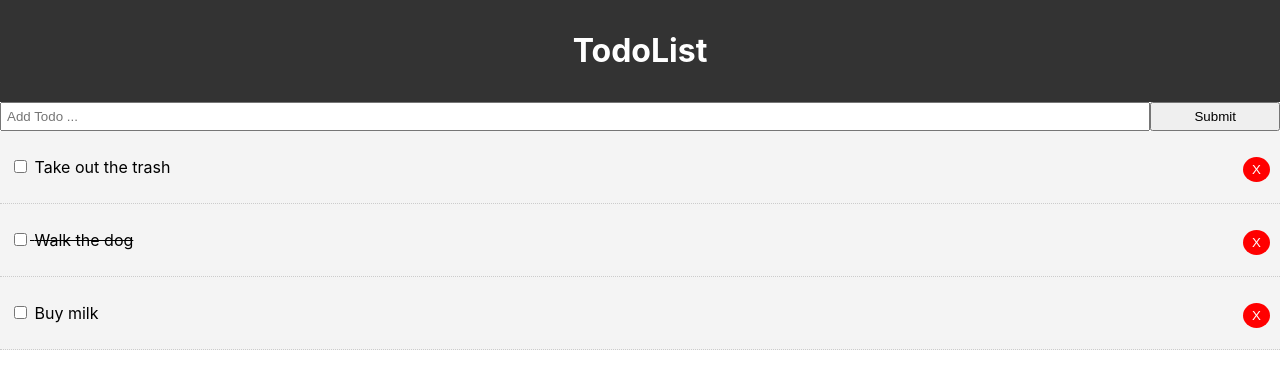
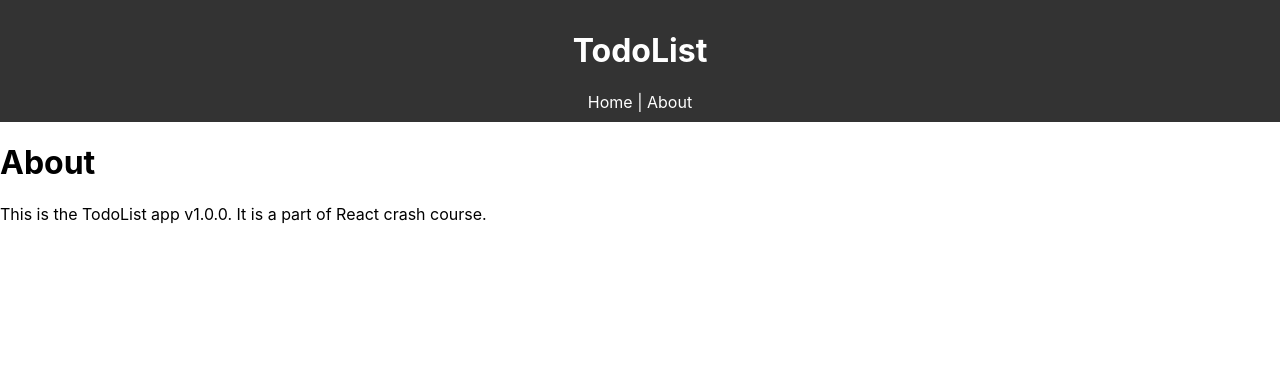
Before and after one commit to arsts/to-do-app, a React (Create React App) app: page /about in a window 1280 px wide. Shown: the top 366 px of the page. Built offline with nearby package versions, Linux system fonts and the light colour scheme.

Commit message:
Added react-router

```diff
--- a/package.json
+++ b/package.json
@@ -5,6 +5,7 @@
   "dependencies": {
     "react": "^16.8.6",
     "react-dom": "^16.8.6",
+    "react-router-dom": "^5.0.0",
     "react-scripts": "3.0.0",
     "uuid": "^3.3.2"
   },
--- a/src/App.js
+++ b/src/App.js
@@ -1,23 +1,26 @@
 import React, { Component } from 'react';
+import { BrowserRouter as Router, Route } from 'react-router-dom';
 import Todos from './components/Todos/Todos'
 import Header from './components/Layout/Header';
 import AddTodo from './components/AddTodo/AddTodo';
+import About from './components/Pages/About';
+import uuid from 'uuid';
 
 class App extends Component {
   state= {
     todos: [
       {
-        id: 1,
+        id: uuid.v4(),
         title: 'Take out the trash',
         completed: false
       },
       {
-        id: 2,
+        id: uuid.v4(),
         title: 'Walk the dog',
         completed: true
       },
       {
-        id: 3,
+        id: uuid.v4(),
         title: 'Buy milk',
         completed: false
       }
@@ -45,7 +48,7 @@
   // Add Todo
   addTodo = (title) => {
     const newTodo = {
-      id:4,
+      id: uuid.v4(),
       title: title,
       completed: false
     }
@@ -55,13 +58,21 @@
 
   render() {
     return (
+
+      <Router>
       <div>
         <div className="conatiner">
           <Header />
-          <AddTodo addTodo={this.addTodo} />
-          <Todos todos={this.state.todos} markComplete={this.markComplete} delTodo={this.delTodo} />
+          <Route exact path='/' render={props => (
+            <React.Fragment>
+              <AddTodo addTodo={this.addTodo} />
+              <Todos todos={this.state.todos} markComplete={this.markComplete} delTodo={this.delTodo} />
+            </React.Fragment>
+          )} />
+          <Route path='/about' component={About} />
         </div>
       </div>
+      </Router>
     )
   }
 }
--- a/src/components/Layout/Header.js
+++ b/src/components/Layout/Header.js
@@ -1,9 +1,13 @@
-import React from 'react'
+import React from 'react';
+import { Link } from 'react-router-dom';
 
 function Header() {
   return (
     <header style={headerStyle}>
       <h1>TodoList</h1>
+      <Link style={linkStyle} to="/">Home</Link>
+      <span> | </span>
+      <Link style={linkStyle} to="/about">About</Link>
     </header>
   )
 }
@@ -15,4 +19,9 @@
   padding: '10px'
 }
 
+const linkStyle = {
+  color: '#fff',
+  textDecoration: 'none'
+}
+
 export default Header
--- /dev/null
+++ b/src/components/Pages/About.js
@@ -0,0 +1,14 @@
+import React, { Component } from 'react'
+
+export class About extends Component {
+  render() {
+    return (
+    <React.Fragment>
+      <h1>About</h1>
+      <p>This is the TodoList app v1.0.0. It is a part of React crash course.</p>
+    </React.Fragment>
+    )
+  }
+}
+
+export default About
```
Also changed, not shown: 1 other file (tests, documents, lock files or other folders).
